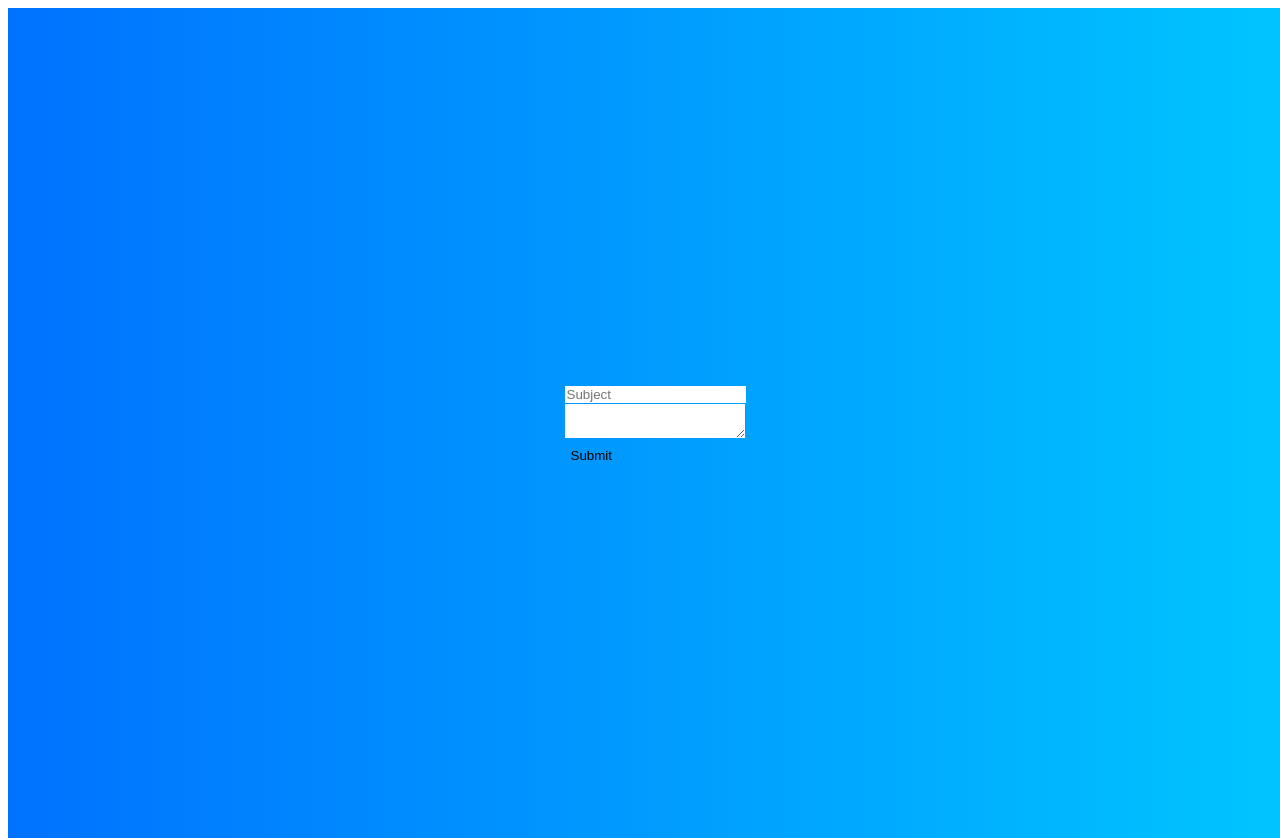
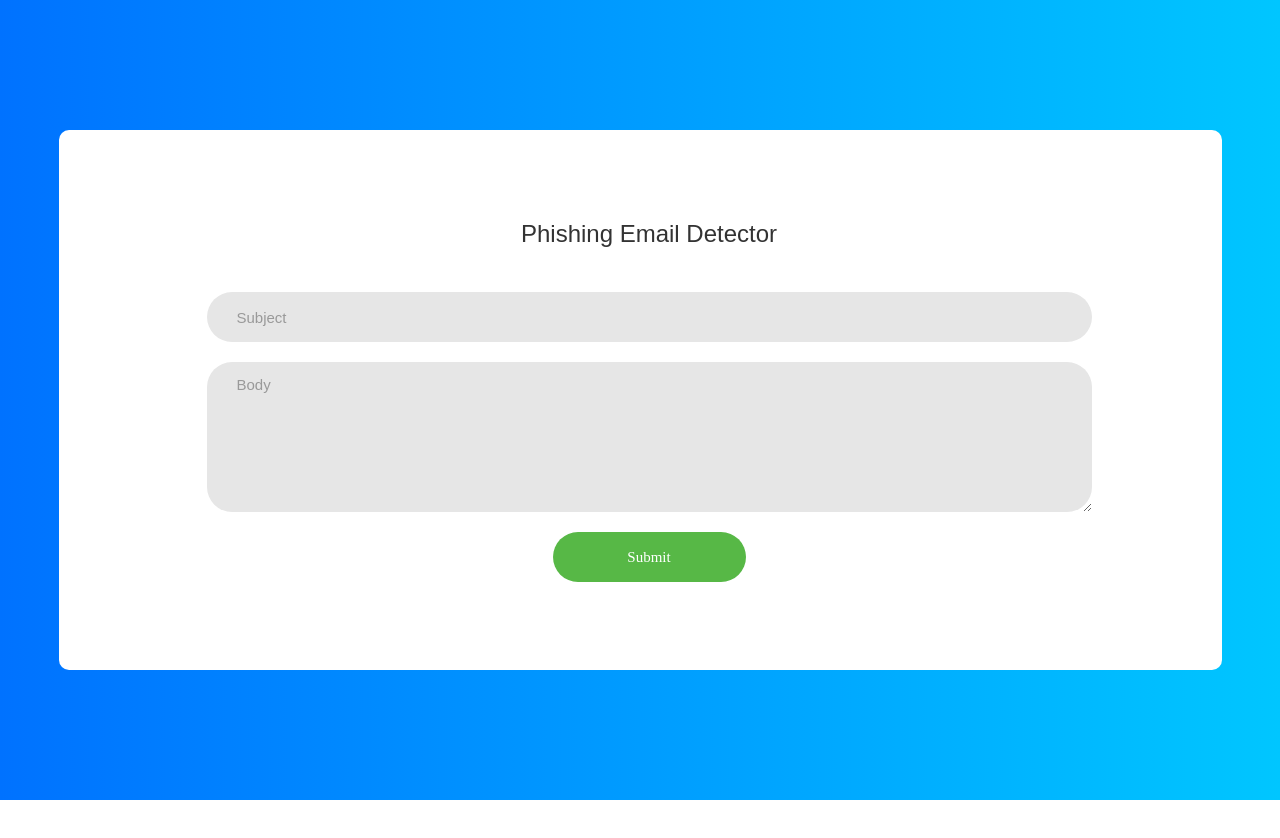
Before and after one commit to reuleam/Phishing-Email-Project-2019, a Flask app: page / in a window 1280 px wide. After the commit the page ends 800 px from the top, so only its background shows below. Run offline with Flask 2, Linux system fonts and the light colour scheme; parts of the project's set-up code (start-up, migrations or seed data) failed here and were passed over.

Commit message:
Adding html and css file to webapp

```diff
--- a/Source/webapp/static/css/main.css
+++ b/Source/webapp/static/css/main.css
@@ -1,8 +1,15 @@
+* {
+  margin: 0px;
+  padding: 0px;
+  box-sizing: border-box;
+}
+
 body, html {
   height: 100%;
-    font-family: Georgia, sans-serif;
+  font-family: sans-serif;
 }
 
+/*-----------------------------------------*/
 input {
   outline: none;
   border: none;
@@ -11,12 +18,24 @@ input {
 textarea {
   outline: none;
   border: none;
+  resize: vertical;
 }
 
 textarea:focus, input:focus {
     border-color: transparent !important;
   }
 
+input::-webkit-input-placeholder { color: #999999; }
+input:-moz-placeholder { color: #999999; }
+input::-moz-placeholder { color: #999999; }
+input:-ms-input-placeholder { color: #999999; }
+
+textarea::-webkit-input-placeholder { color: #999999; }
+textarea:-moz-placeholder { color: #999999; }
+textarea::-moz-placeholder { color: #999999; }
+textarea:-ms-input-placeholder { color: #999999; }
+
+/*-----------------------------------------*/
 button {
 	outline: none !important;
 	border: none;
@@ -26,6 +45,8 @@ button {
 button:hover {
 	cursor: pointer;
 }
+
+/*----------------Phish---------------------*/
 
 .phish {
   width: 100%;
@@ -47,3 +68,224 @@ button:hover {
   justify-content: center;
   align-items: center;
   }
+
+.container-phish {
+  width: 1163px;
+  background: #fff;
+  border-radius: 10px;
+  overflow: hidden;
+
+  display: -webkit-box;
+  display: -webkit-flex;
+  display: -moz-box;
+  display: -ms-flexbox;
+  display: flex;
+  flex-wrap: wrap;
+  justify-content: space-between;
+  align-items: center;
+
+  padding: 90px 130px 88px 148px;
+}
+
+.phish-form {
+  width: 1000px;
+}
+
+.phish-form-title {
+  display: block;
+  font-family: sans-serif;
+  font-size: 24px;
+  color: #333333;
+  line-height: 1.2;
+  text-align: center;
+  padding-bottom: 44px;
+}
+
+input.input1 {
+  height: 50px;
+  border-radius: 25px;
+  padding: 0 30px;
+}
+
+textarea.input1 {
+  min-height: 150px;
+  border-radius: 25px;
+  padding: 12px 30px;
+}
+
+input.input1 + .shadow-input1 {
+  border-radius: 25px;
+}
+
+textarea + .shadow-input1 {
+  border-radius: 25px;
+}
+
+.wrap-input1 {
+  position: relative;
+  width: 100%;
+  z-index: 1;
+  margin-bottom: 20px;
+}
+
+.input1 {
+  display: block;
+  width: 100%;
+  background: #e6e6e6;
+  font-family: sans-serif;
+  font-size: 15px;
+  line-height: 1.5;
+  color: #666666;
+}
+
+.shadow-input1 {
+  content: '';
+  display: block;
+  position: absolute;
+  bottom: 0;
+  left: 0;
+  z-index: -1;
+  width: 100%;
+  height: 100%;
+  box-shadow: 0px 0px 0px 0px;
+  color: rgba(87,184,70, 0.5);
+}
+
+.input1:focus + .shadow-input1 {
+  -webkit-animation: anim-shadow 0.5s ease-in-out forwards;
+  animation: anim-shadow 0.5s ease-in-out forwards;
+}
+
+.container-btn {
+  display: -webkit-box;
+  display: -webkit-flex;
+  display: -moz-box;
+  display: -ms-flexbox;
+  display: flex;
+  flex-wrap: wrap;
+  justify-content: center;
+}
+
+.btn {
+  min-width: 193px;
+  height: 50px;
+  border-radius: 25px;
+  background: #57b846;
+  font-family: Montserrat-Bold;
+  font-size: 15px;
+  line-height: 1.5;
+  color: #fff;
+  display: -webkit-box;
+  display: -webkit-flex;
+  display: -moz-box;
+  display: -ms-flexbox;
+  display: flex;
+  justify-content: center;
+  align-items: center;
+  padding: 0 25px;
+
+  -webkit-transition: all 0.4s;
+  -o-transition: all 0.4s;
+  -moz-transition: all 0.4s;
+  transition: all 0.4s;
+}
+
+.btn:hover {
+  background: #333333;
+}
+
+@media (max-width: 1200px) {
+    .phish-form {
+      width: 100%;
+    }
+  }
+
+  @media (max-width: 992px) {
+    .container-phish {
+      padding: 90px 80px 88px 90px;
+    }
+
+    .phish-form {
+      width: 100%;
+    }
+  }
+
+  @media (max-width: 768px) {
+    .container-phish {
+      padding: 90px 80px 88px 80px;
+    }
+
+    .phish-form {
+      width: 100%;
+    }
+}
+
+  @media (max-width: 576px) {
+    .container-phish {
+      padding: 90px 15px 88px 15px;
+    }
+}
+
+
+.validate-input {
+  position: relative;
+}
+
+.alert-validate::before {
+  content: attr(data-validate);
+  position: absolute;
+  max-width: 70%;
+  background-color: white;
+  border: 1px solid #c80000;
+  border-radius: 13px;
+  padding: 4px 25px 4px 10px;
+  top: 50%;
+  -webkit-transform: translateY(-50%);
+  -moz-transform: translateY(-50%);
+  -ms-transform: translateY(-50%);
+  -o-transform: translateY(-50%);
+  transform: translateY(-50%);
+  right: 8px;
+  pointer-events: none;
+
+  font-family: Georgia;
+  color: #c80000;
+  font-size: 13px;
+  line-height: 1.4;
+  text-align: left;
+
+  visibility: hidden;
+  opacity: 0;
+
+  -webkit-transition: opacity 0.4s;
+  -o-transition: opacity 0.4s;
+  -moz-transition: opacity 0.4s;
+  transition: opacity 0.4s;
+}
+
+.alert-validate::after {
+  content: "\f06a";
+  display: block;
+  position: absolute;
+  color: #c80000;
+  font-size: 15px;
+  top: 50%;
+  -webkit-transform: translateY(-50%);
+  -moz-transform: translateY(-50%);
+  -ms-transform: translateY(-50%);
+  -o-transform: translateY(-50%);
+  transform: translateY(-50%);
+  right: 13px;
+}
+
+.alert-validate:hover:before {
+  visibility: visible;
+  opacity: 1;
+}
+
+  @media (max-width: 992px) {
+    .alert-validate::before {
+      visibility: visible;
+      opacity: 1;
+    }
+}
--- a/Source/webapp/templates/index.html
+++ b/Source/webapp/templates/index.html
@@ -3,17 +3,25 @@
 <head>
     <title>Phishing Detector</title>
     <meta charset="UTF-8">
-    <link rel="stylesheet" type="text/css" href="css/main.css">
+    <link rel="stylesheet" type="text/css" href="{{ url_for('static', filename='css/main.css') }}">
 </head>
 <body>
     <div class="phish">
-        <form class="form validate-form" method="POST">
-            <div class="warp-input validate-input" data-validate="Subject is required">
-                <input class="input" type="text" name="subject" placeholder="Subject">
+        <div class="container-phish">
+            <form class="phish-form validate-form" method="POST">
+                <span class="phish-form-title">
+                Phishing Email Detector
+                </span>
+                <div class="wrap-input1 validate-input" data-validate="Subject is required">
+                    <input class="input1" type="text" name="subject" placeholder="Subject">
+                    <span class="shadow-input1"></span>
                 </div>
-            <div class="wrap-input validate-input" data-validate="Body is required">
-                <textarea class="input" name="body" palceholder="Body"></textarea>
+
+                <div class="wrap-input1 validate-input" data-validate="Body is required">
+                    <textarea class="input1" name="body" placeholder="Body"></textarea>
+                    <span class="shadow-input1"></span>
                 </div>
+
                 <div class="container-btn">
                     <button class="btn">
                         <span>
@@ -21,8 +29,11 @@
                         </span>
                     </button>
                 </div>
+
             </form>
         </div>
+    </div>
+
 </body>
 
 
```
Lines whose indentation alone changed are shown as unchanged.
